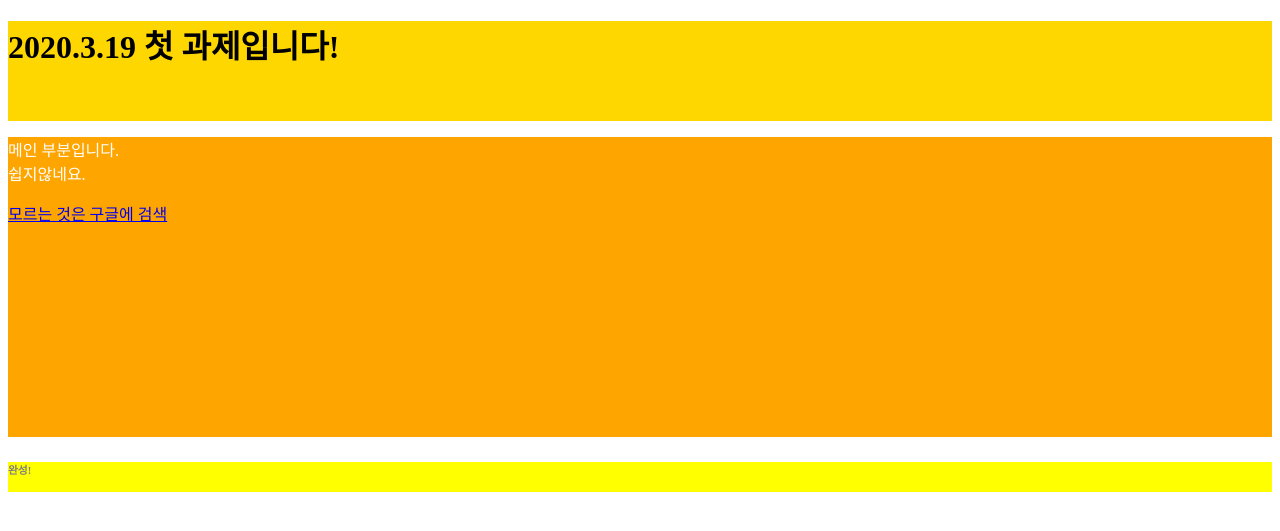
After one commit to U-jin-hub/yj_portfolio, a Django app: page /hw1/ in a window 1280 px wide. The commit adds this page. Shown: the top 531 px of the page. Run offline with Django 3.2, Linux system fonts and the light colour scheme.

Commit message:
homework1 commit

```diff
--- a/pfproject/urls.py
+++ b/pfproject/urls.py
@@ -20,4 +20,5 @@ import portfolio.views
 urlpatterns = [
     path('admin/', admin.site.urls),
     path('',portfolio.views.home,name="home"),
+    path('hw1/',portfolio.views.hw1,name="hw1"),
 ]
--- /dev/null
+++ b/portfolio/static/portfolio/css/hw1style.css
@@ -0,0 +1,17 @@
+.header{
+    background-color:gold;
+    color:black;
+    height:100px;
+}
+
+.main{
+    background-color:orange;
+    color:white;
+    height:300px
+}
+
+.footer{
+    background-color:yellow;
+    color:gray;
+    height:30px;
+}
--- a/portfolio/templates/portfolio/home.html
+++ b/portfolio/templates/portfolio/home.html
@@ -13,6 +13,7 @@
         </div>
         <div class="main">
             <p>메인부분입니다.</p>
+            <a href='hw1'>첫번째 페이지 보기</a>
             <a href="https://www.naver.com/">네이버</a>
         </div>
         <div class="footer">
--- /dev/null
+++ b/portfolio/templates/portfolio/hw1.html
@@ -0,0 +1,24 @@
+{% load static %}
+<!DOCTYPE html>
+<html>
+    <head>
+        <title>포폴사이트만들기 과제 1</title>
+        <link rel="stylesheet" type="text/css" href="{% static 'portfolio/css/hw1style.css' %}">
+    </head>
+
+    <body>
+        <div class="header">
+            <h1>2020.3.19 첫 과제입니다!</h1>
+        </div>
+
+        <div class="main">
+            <P>메인 부분입니다. <br> 쉽지않네요.</P>
+            <a href="https://www.google.com/">모르는 것은 구글에 검색</a>
+
+        </div>
+
+        <div class="footer">
+            <h6>완성!</h6>
+        </div>
+    </body>
+</html>
--- a/portfolio/views.py
+++ b/portfolio/views.py
@@ -4,3 +4,6 @@ from django.shortcuts import render
 
 def home(request):
     return render(request,'portfolio/home.html')
+
+def hw1(request):
+    return render(request,'portfolio/hw1.html')
```
Also changed, not shown: 1 other file.
